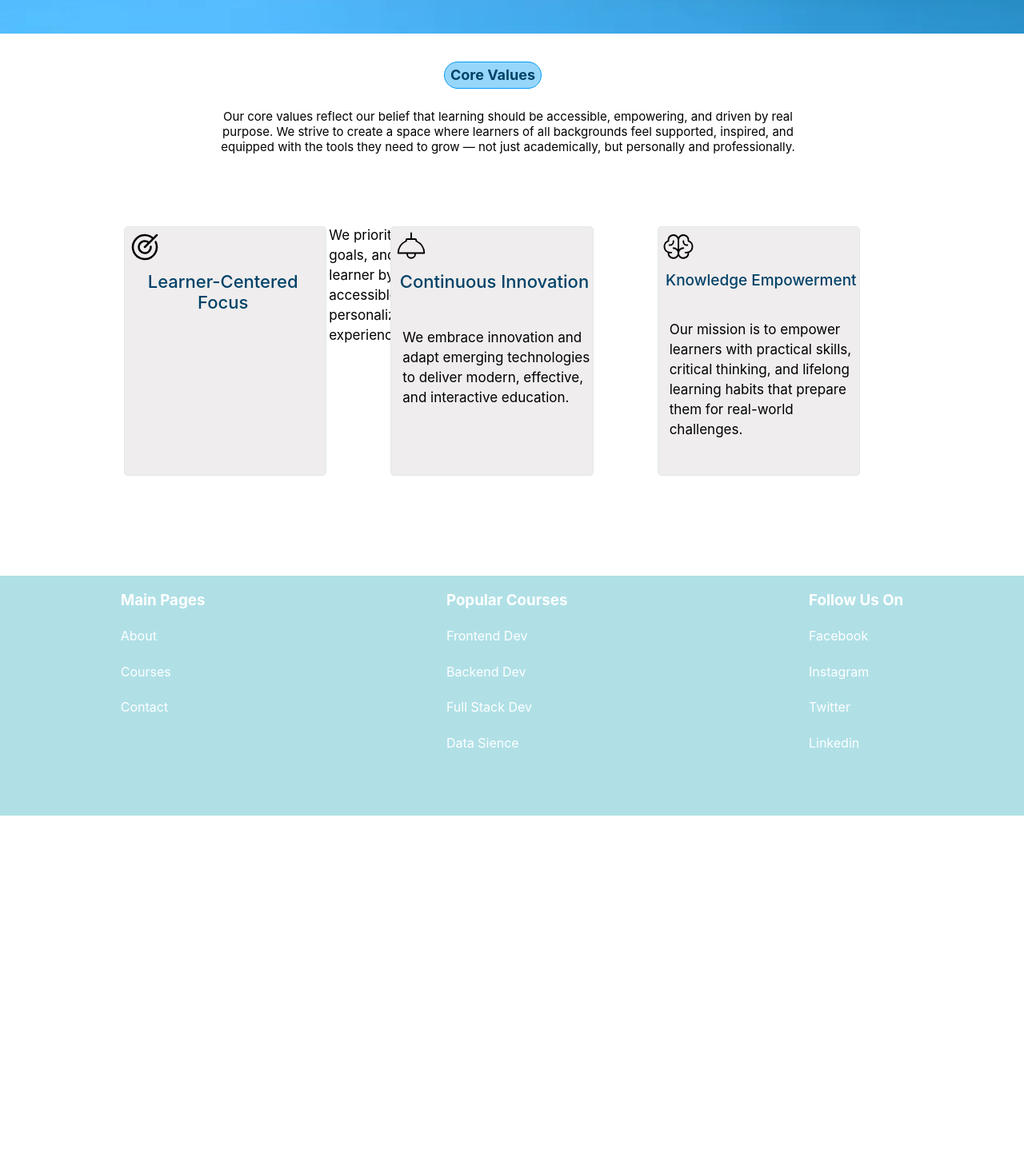
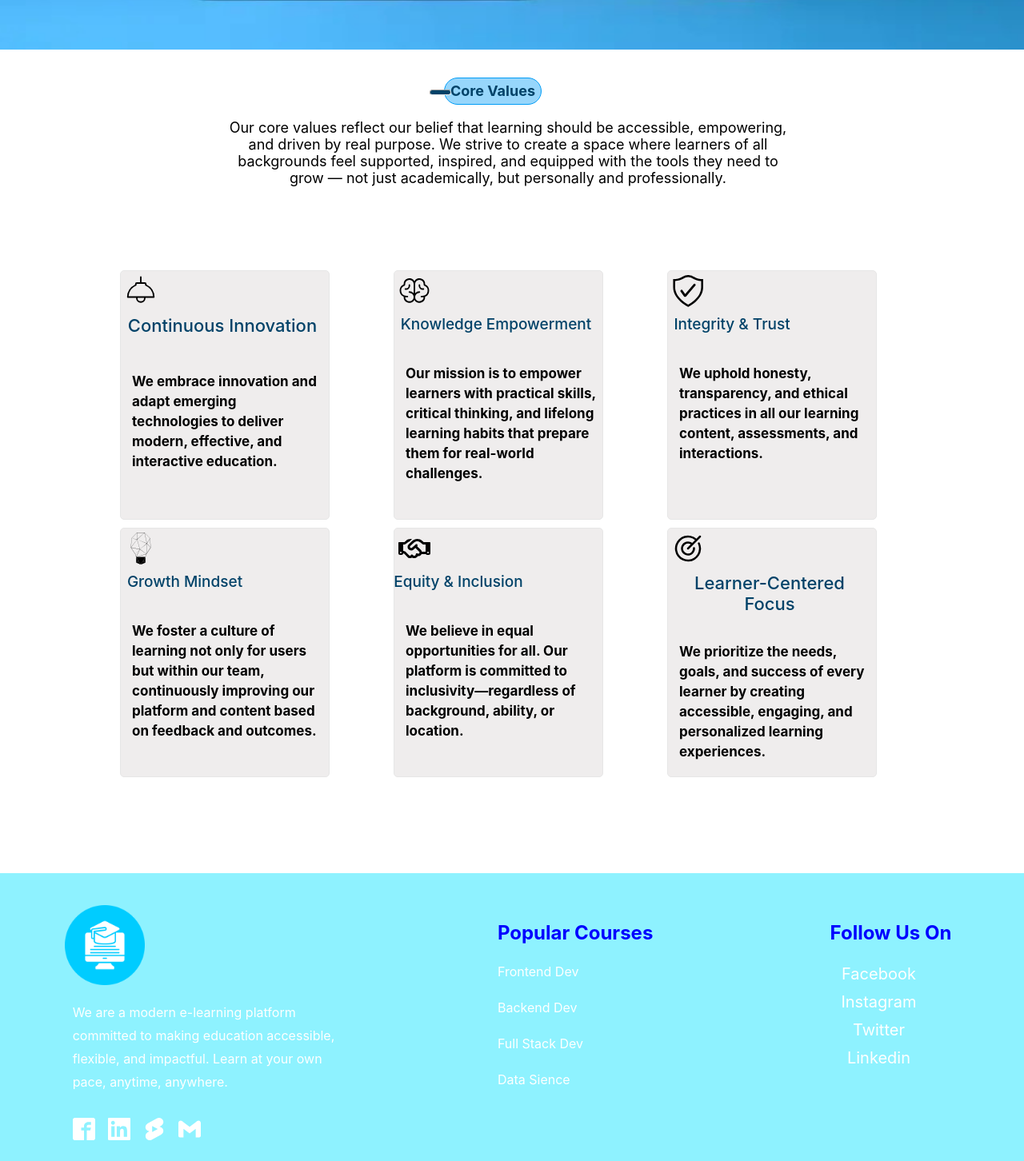
Before and after one commit to aicha652/course-learning-platform, a React (Create React App) app: page / in a window 1280 px wide. Shown: the part 438-1890 px from the top of the page at 80% size. Before the commit the page ends 1458 px from the top, so only its background shows below. Built offline with nearby package versions, Linux system fonts and the light colour scheme.

Commit message:
add Styles to Home Page

```diff
--- a/package.json
+++ b/package.json
@@ -7,6 +7,7 @@
     "@testing-library/jest-dom": "^6.6.3",
     "@testing-library/react": "^16.3.0",
     "@testing-library/user-event": "^13.5.0",
+    "aos": "^2.3.4",
     "react": "^19.1.0",
     "react-dom": "^19.1.0",
     "react-icons": "^5.5.0",
--- a/src/components/Footer.js
+++ b/src/components/Footer.js
@@ -1,28 +1,45 @@
 import "../styles/Footer.css"
+import logo from "../assets/Mylogo.png"
+import { ImFacebook2 } from "react-icons/im"
+import { GrLinkedin } from "react-icons/gr"
+import { SiYoutubeshorts } from "react-icons/si";
+import { SiGmail } from "react-icons/si";
+
 
 export default function Footer() {
     return(
         <div className="footerContainer">
-            <div>
-                <h3>Main Pages</h3>
-                <p>About</p>
-                <p>Courses</p>
-                <p>Contact</p>
+            <div style={{ marginLeft: "30px" }}>
+                <img
+                 src={logo}
+                 alt="logo"
+                 style={{ width: "100px", height: "100px", marginTop: "15px", marginLeft: "-300px"}}
+                />
+                <p style={{ width: "350px", marginLeft: "-30px", fontSize: "16px" }}>
+                    We are a modern e-learning platform committed to making education accessible,
+                   flexible, and impactful. Learn at your own pace, anytime, anywhere.
+                </p>
+                <div className="icons">
+                    <ImFacebook2 />
+                    <GrLinkedin />
+                    <SiYoutubeshorts />
+                    <SiGmail />
+                </div>
             </div>
-            <div>
-                <h3>Popular Courses</h3>
+            <div style={{ marginTop: "15px" }}>
+                <h2 style={{ color: "blue" }}>Popular Courses</h2>
                 <p>Frontend Dev</p>
                 <p>Backend Dev</p>
                 <p>Full Stack Dev</p>
                 <p>Data Sience</p>
             </div>
-            <div>
-                <h3>Follow Us On</h3>
-                <p>Facebook</p>
-                <p>Instagram</p>
-                <p>Twitter</p>
-                <p>Linkedin</p>
-            </div>
+            <ul className="sectionThree">
+                <h2>Follow Us On</h2>
+                <li className="item">Facebook</li>
+                <li className="item">Instagram</li>
+                <li className="item">Twitter</li>
+                <li className="item">Linkedin</li>
+            </ul>
         </div>
     )
 }
--- a/src/pages/Home.js
+++ b/src/pages/Home.js
@@ -6,13 +6,23 @@ import { Link } from "react-router-dom";
 import { PiTarget } from "react-icons/pi";
 import { PiLampPendantLight } from "react-icons/pi";
 import { PiBrainLight } from "react-icons/pi";
+import AOS from "aos";
+import { useEffect } from "react";
+import "aos/dist/aos.css";
+import { VscWorkspaceTrusted } from "react-icons/vsc";
+import { SiMinds } from "react-icons/si";
+import { FaRegHandshake } from "react-icons/fa6";
 
 export default function Home() {
+
+    useEffect(() => {
+        AOS.init({ duration: 1000 });
+    }, []);
     return(
         <div className="img-container">
             <img src={eLearning}/>
             <Navbar />
-            <div className="Text">
+            <div className="Text" data-aos="fade-left">
                 <h1>Midade AI Company AI & Data Experts</h1>
                 <h4>
                     A Saudi limited liability company specialized in providing comprehensive and
@@ -22,8 +32,9 @@ export default function Home() {
                 </h4>
                 <Link to="../contact"><button>Contact Us</button></Link>
             </div>
-            <div className="ValuesSection">
+            <div className="ValuesSection" data-aos="fade-up">
                 <p>Core Values</p>
+                <hr/>
                 <h5>
                    Our core values reflect our belief that learning should be accessible,
                    empowering, and driven by real purpose. We strive to create a space where
@@ -31,27 +42,45 @@ export default function Home() {
                    the tools they need to grow — not just academically, but personally and
                    professionally.
                 </h5>
-                <div className="cards">
-                    <div className="card">
-                        <PiTarget />
-                        <h6>Learner-Centered Focus</h6>
-                        <h5>We prioritize the needs, goals, and success of every learner by
-                            creating accessible, engaging, and personalized learning experiences.
-                        </h5>
             </div>
-                    <div className="card">
+            <div className="cards" style={{ marginLeft: "150px",width: "85%" }}>
+                <div className="card" data-aos="fade-up">
                     <PiLampPendantLight />
                     <h6>Continuous Innovation</h6>
                     <h5>We embrace innovation and adapt emerging technologies to
                         deliver modern, effective, and interactive education.</h5>
                 </div>
-                    <div className="card">
+                <div className="card" data-aos="fade-up">
                     <PiBrainLight />
                     <h6 style={{ fontSize: "19px" }}>Knowledge Empowerment</h6>
                     <h5>Our mission is to empower learners with practical skills,
                         critical thinking, and lifelong learning habits that prepare
                         them for real-world challenges.</h5>
                 </div>
+                <div className="card" data-aos="fade-up">
+                    <VscWorkspaceTrusted />
+                    <h6 style={{ fontSize: "19px", marginLeft: "-100px" }}>Integrity & Trust</h6>
+                    <h5>We uphold honesty, transparency, and ethical practices in
+                        all our learning content, assessments, and interactions.</h5>
+                </div>
+                <div className="card" data-aos="fade-up">
+                    <SiMinds />
+                    <h6 style={{ fontSize: "19px", marginLeft: "-100px" }}>Growth Mindset</h6>
+                    <h5>We foster a culture of learning not only for users but within our team,
+                        continuously improving our platform and content based on feedback and
+                        outcomes.</h5>
+                </div>
+                <div className="card" data-aos="fade-up">
+                    <FaRegHandshake />
+                    <h6 style={{ fontSize: "19px", marginLeft: "-100px" }}>Equity & Inclusion</h6>
+                    <h5>We believe in equal opportunities for all. Our platform is committed to
+                        inclusivity—regardless of background, ability, or location.</h5>
+                </div>
+                <div className="card" data-aos="fade-up">
+                    <PiTarget />
+                    <h6>Learner-Centered Focus</h6>
+                    <h5 style={{ marginBottom: "-100px", marginTop: "-20px" }}>We prioritize the needs, goals, and success of every learner by
+                        creating accessible, engaging, and personalized learning experiences.</h5>
                 </div>
             </div>
             <Footer />
--- a/src/styles/Footer.css
+++ b/src/styles/Footer.css
@@ -2,15 +2,55 @@
     position: relative;
     bottom: 0;
     left: 0;
+    right: 0;
     display: flex;
     justify-content: space-around;
     color: #fff;
-    background: #B0E0E6;
+    background: #8ef2ff;
     width: 100%;
-    height: 300px;
-    margin-top: 50px;
+    height: 350px;
+    margin-top: 100px;
+    padding: 25px 0px;
 }
 
 .container div h3 p {
     display: flex;
 }
+
+.icons {
+    display: flex;
+    justify-content: space-between;
+    flex-direction: row;
+    width: 50%;
+    margin-left: -30px;
+    font-size: 28px;
+    margin-top: 30px;
+}
+.sectionThree {
+    list-style: none;
+    margin-top: 15px;
+}
+.sectionThree h2{
+    color: blue;
+}
+
+.item {
+    position: relative;
+    font-size: 20px;
+    cursor: pointer;
+    margin-left: -30px;
+    line-height: 35px;
+}
+.item::after{
+    content: "→";
+    position: absolute;
+    left: 0;
+    transform: translateX(160%);
+    opacity: 0;
+}
+.item:hover{
+    transform: translateX(10px);
+}
+.item:hover::after{
+    opacity: 1;
+}
--- a/src/styles/Home.css
+++ b/src/styles/Home.css
@@ -1,10 +1,11 @@
 .img-container {
     margin-bottom: -350px;
+    right: 0;
 }
 
 img {
     width: 100%;
-    height: 480px;
+    height: 500px;
     top: 0;
     left: 0;
     opacity: 1.3;
@@ -56,38 +57,51 @@ img {
     font-size: 18px;
     background-color: #029cf568;
 }
+.ValuesSection hr {
+    width: 25px;
+    height: 5px;
+    background-color: #004268;
+    border-radius: 5px;
+    margin-left: -18px;
+    margin-top: -37px;
+}
 .ValuesSection h5 {
     margin-bottom: 10px;
     width: 100%;
     margin-left: -280px;
     font-weight: 400;
-    font-size: 15px;
+    font-size: 18px;
 }
-.ValuesSection .cards{
+.cards{
+    display: flex;
+    flex-direction: row;
+    flex-wrap: wrap;
     margin-bottom: 20px;
-    width: 1000px;
-    margin-left: -400px;
+    margin-left: 150px;
+    width: 85%;
 }
 
-.ValuesSection .cards .card{
+.cards .card{
     display: flex;
     justify-content: start;
     flex-direction: column;
     flex-wrap: wrap;
-    width: 700px;
+    width: 250px;
     height: 300px;
     padding: 5px 5px;
     color: black;
     background-color: rgb(239, 237, 237);
     border: 1px solid rgb(230, 230, 230);
+    cursor: pointer;
+    margin-bottom: 20px;
 }
 
-.ValuesSection .cards .card:hover{
+.cards .card:hover{
     background-color: #95e7f5;
     transform: translateY(10px);
 }
 
-.ValuesSection .cards .card h6 {
+.cards .card h6 {
     font-weight: 500;
     font-size: 22px;
     margin-left: -6px;
@@ -95,7 +109,7 @@ img {
     color: #004268;
 }
 
-.ValuesSection .cards .card h5 {
+.cards .card h5 {
     margin-left: 6px;
     text-align: left;
     margin-top: -10px;
```
Also changed, not shown: 1 other file (tests, documents, lock files or other folders). Lines whose indentation alone changed are shown as unchanged.
